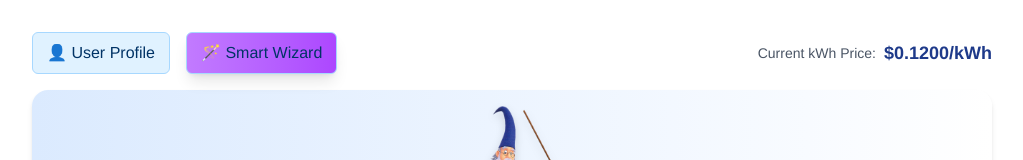
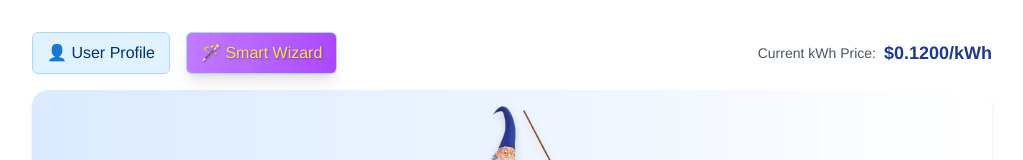
Before and after one commit to ugobe007/Merlin, a React (Vite) app: page / in a window 1280 px wide. Shown: the top 160 px of the page, without its empty margins (128-1151 px from the left). Built offline with nearby package versions, Linux system fonts and the light colour scheme; the HTML template or start-up script is replaced by a standard one.

Commit message:
fix: Force yellow text with inline styles and text shadow
- Use inline style with color: '#FDE047' to override any CSS specificity issues
- Add text shadow for better visibility against purple background
- Remove Tailwind text color classes that may not be applying correctly

```diff
--- a/src/components/BessQuoteBuilder.tsx
+++ b/src/components/BessQuoteBuilder.tsx
@@ -626,7 +626,11 @@ export default function BessQuoteBuilder() {
             👤 User Profile
           </button>
           <button
-            className="px-4 py-2 rounded-lg bg-gradient-to-r from-purple-400 to-purple-500 text-yellow-400 hover:from-purple-500 hover:to-purple-600 hover:text-yellow-300 transition-all font-bold shadow-lg transform hover:scale-105"
+            className="px-4 py-2 rounded-lg bg-gradient-to-r from-purple-400 to-purple-500 hover:from-purple-500 hover:to-purple-600 transition-all font-bold shadow-lg transform hover:scale-105"
+            style={{
+              color: '#FDE047',
+              textShadow: '1px 1px 2px rgba(0,0,0,0.3)'
+            }}
             onClick={() => setShowSmartWizard(true)}
           >
             🪄 Smart Wizard
```
